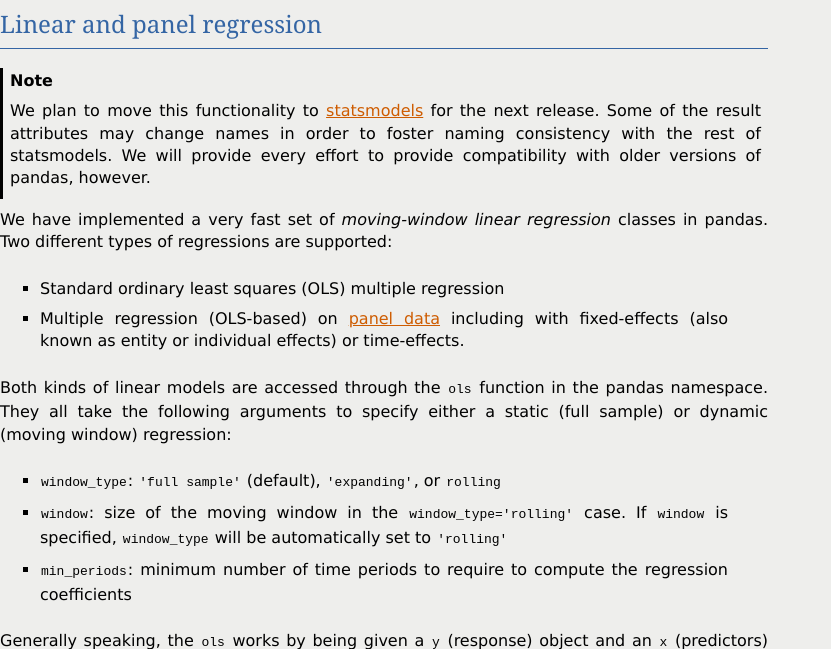
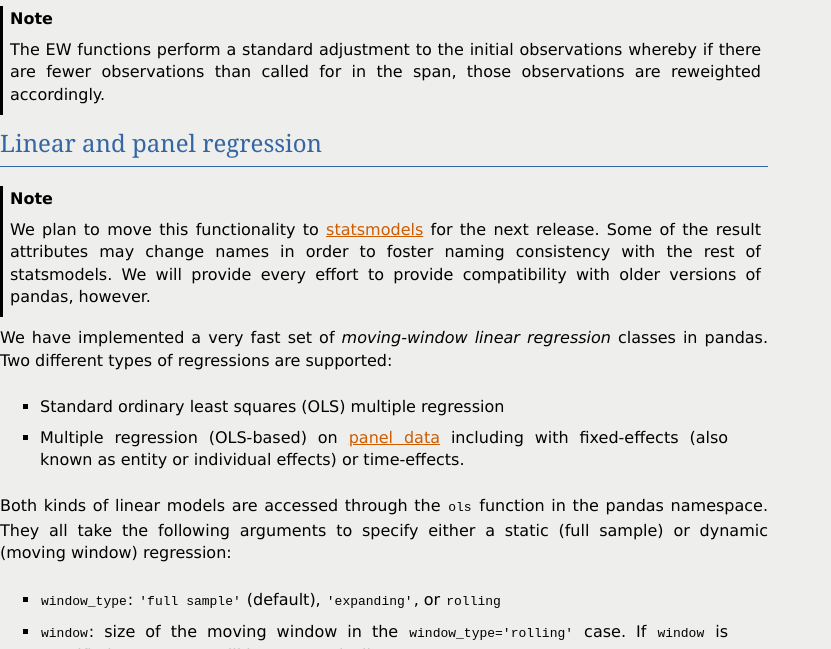
Before and after one commit to mobogaqc/pandas, a Sphinx documentation site: the page built from doc/source/computation.rst, in a window 1280 px wide and 900 px high, scrolled down 4326 px, cut to the strip 251-900 px from the top of the window. Shown: the whole strip, without its empty margins (0-831 px from the left). Built offline with Sphinx 7.4.7, drawn with Linux system fonts in a browser that asks for light colours; formulas are drawn with MathJax 3; pages that are not in the unit, such as notebooks, are missing from menus; the version number is read from the project's files by our own code.

Commit message:
DOC: note EWMA adjustment, closes #703

```diff
--- a/doc/source/computation.rst
+++ b/doc/source/computation.rst
@@ -294,6 +294,12 @@ Here are an example for a univariate time series:
    @savefig ewma_ex.png width=4.5in
    ewma(ts, span=20).plot(style='k')
 
+.. note::
+
+   The EW functions perform a standard adjustment to the initial observations
+   whereby if there are fewer observations than called for in the span, those
+   observations are reweighted accordingly.
+
 .. _stats.ols:
 
 Linear and panel regression
```
